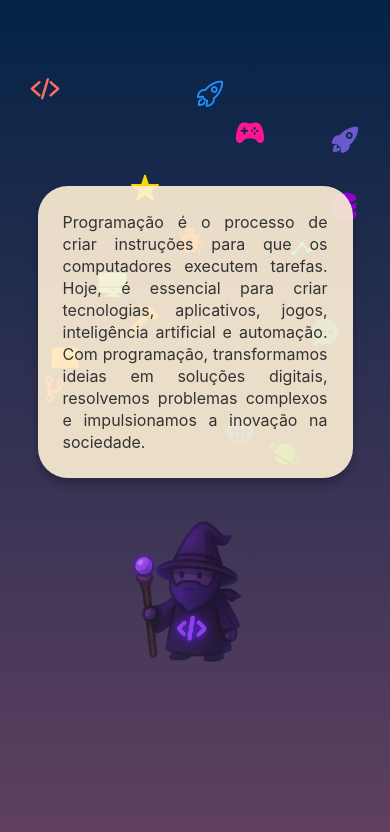
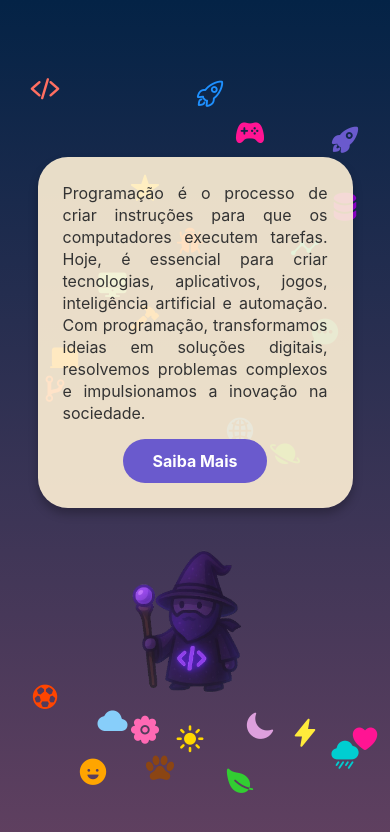
Before and after one commit to mbbia10/pqap, a React Native app in the folder programmersquest/: screen /Bege in a window 390 px wide. Shown: the top 832 px of the page. Built offline with nearby package versions, Linux system fonts and the light colour scheme.

Commit message:
tela bege final

```diff
--- a/programmersquest/src/screens/BegeScreen.js
+++ b/programmersquest/src/screens/BegeScreen.js
@@ -6,6 +6,8 @@ import {
   Image,
   Animated,
   Dimensions,
+  Pressable,
+  Linking,
 } from 'react-native';
 import { Ionicons } from '@expo/vector-icons';
 import { LinearGradient } from 'expo-linear-gradient';
@@ -16,11 +18,41 @@ export default function BegeScreen() {
   // Mago flutuante
   const floatAnim = useRef(new Animated.Value(0)).current;
 
-  // Criar refs para 15 ícones
-  const iconAnims = Array.from({ length: 15 }, () => useRef(new Animated.Value(0)).current);
+  // Ícones com posições e cores
+  const icons = [
+    { name: 'code-slash', color: '#ff6f61', top: 50, left: 30 },
+    { name: 'rocket', color: '#6a5acd', top: 100, left: width - 60 },
+    { name: 'laptop', color: '#ffa500', top: height / 2 - 100, left: 50 },
+    { name: 'bug', color: '#ff4500', top: 200, left: width / 2 - 20 },
+    { name: 'chatbubble-ellipses', color: '#20b2aa', top: 300, left: width - 80 },
+    { name: 'star', color: '#ffd700', top: 150, left: width / 3 },
+    { name: 'desktop', color: '#7fffd4', top: 250, left: width / 4 },
+    { name: 'globe', color: '#1e90ff', top: 400, left: width / 2 + 30 },
+    { name: 'game-controller', color: '#ff1493', top: 100, left: width / 2 + 40 },
+    { name: 'analytics', color: '#00ffff', top: 220, left: width - 100 },
+    { name: 'git-branch', color: '#ff6347', top: 350, left: 40 },
+    { name: 'server', color: '#9400d3', top: 180, left: width - 60 },
+    { name: 'rocket-outline', color: '#1e90ff', top: 60, left: width / 2 },
+    { name: 'hammer', color: '#ff8c00', top: 280, left: width / 3 },
+    { name: 'planet', color: '#32cd32', top: 420, left: width - 120 },
+    { name: 'football', color: '#ff4500', top: height - 180, left: 30 },
+    { name: 'cloud', color: '#87cefa', top: height - 160, left: width / 4 },
+    { name: 'sunny', color: '#ffd700', top: height - 140, left: width / 2 - 20 },
+    { name: 'moon', color: '#dda0dd', top: height - 160, left: width / 2 + 50 },
+    { name: 'rainy', color: '#00ced1', top: height - 120, left: width - 60 },
+    { name: 'flower', color: '#ff69b4', top: height - 140, left: width / 3 },
+    { name: 'paw', color: '#8b4513', top: height - 100, left: width / 2 - 50 },
+    { name: 'leaf', color: '#32cd32', top: height - 90, left: width / 2 + 30 },
+    { name: 'flash', color: '#ffeb3b', top: height - 150, left: width - 100 },
+    { name: 'heart', color: '#ff1493', top: height - 130, left: width - 40 },
+    { name: 'happy', color: '#ffa500', top: height - 110, left: width / 5 },
+  ];
+
+  // Animated.Values para cada ícone (mesmo tamanho do array icons)
+  const iconAnims = useRef(icons.map(() => new Animated.Value(0))).current;
 
   useEffect(() => {
-    // Mago flutuante
+    // Animação do mago
     Animated.loop(
       Animated.sequence([
         Animated.timing(floatAnim, { toValue: -10, duration: 2000, useNativeDriver: true }),
@@ -28,7 +60,7 @@ export default function BegeScreen() {
       ])
     ).start();
 
-    // Ícones flutuando de forma independente
+    // Animação de todos os ícones
     iconAnims.forEach(anim => {
       Animated.loop(
         Animated.sequence([
@@ -47,28 +79,9 @@ export default function BegeScreen() {
     });
   }, []);
 
-  // Posições e cores dos 15 ícones
-  const icons = [
-    { name: 'code-slash', color: '#ff6f61', top: 50, left: 30 },
-    { name: 'rocket', color: '#6a5acd', top: 100, left: width - 60 },
-    { name: 'laptop', color: '#ffa500', top: height / 2 - 100, left: 50 },
-    { name: 'bug', color: '#ff4500', top: 200, left: width / 2 - 20 },
-    { name: 'chatbubble-ellipses', color: '#20b2aa', top: 300, left: width - 80 },
-    { name: 'star', color: '#ffd700', top: 150, left: width / 3 },
-    { name: 'desktop', color: '#7fffd4', top: 250, left: width / 4 },
-    { name: 'globe', color: '#1e90ff', top: 400, left: width / 2 + 30 },
-    { name: 'game-controller', color: '#ff1493', top: 100, left: width / 2 + 40 },
-    { name: 'analytics', color: '#00ffff', top: 220, left: width - 100 },
-    { name: 'git-branch', color: '#ff6347', top: 350, left: 40 },
-    { name: 'server', color: '#9400d3', top: 180, left: width - 60 },
-    { name: 'rocket-outline', color: '#1e90ff', top: 60, left: width / 2 },
-    { name: 'hammer', color: '#ff8c00', top: 280, left: width / 3 },
-    { name: 'planet', color: '#32cd32', top: 420, left: width - 120 },
-  ];
-
   return (
     <LinearGradient
-      colors={['#042346ff', '#604060']} // fundo bege escuro com roxo
+      colors={['#042346ff', '#604060']} // fundo degradê escuro
       style={styles.container}
     >
       {/* Ícones animados */}
@@ -96,6 +109,14 @@ export default function BegeScreen() {
           Com programação, transformamos ideias em soluções digitais, resolvemos problemas complexos e impulsionamos
           a inovação na sociedade.
         </Text>
+
+        {/* Botão Saiba Mais */}
+        <Pressable
+          style={styles.button}
+          onPress={() => Linking.openURL('https://pt.wikipedia.org/wiki/Programação')}
+        >
+          <Text style={styles.buttonText}>Saiba Mais</Text>
+        </Pressable>
       </View>
 
       {/* Mago flutuante */}
@@ -125,7 +146,8 @@ const styles = StyleSheet.create({
     elevation: 8,
     marginVertical: 20,
     width: '90%',
-    zIndex: 1, // garante que a caixa fique acima do fundo, mas ícones podem passar por cima
+    zIndex: 1,
+    alignItems: 'center',
   },
   text: {
     fontSize: 16,
@@ -133,15 +155,27 @@ const styles = StyleSheet.create({
     textAlign: 'justify',
     lineHeight: 22,
   },
+  button: {
+    marginTop: 15,
+    backgroundColor: '#6a5acd',
+    paddingVertical: 12,
+    paddingHorizontal: 30,
+    borderRadius: 25,
+  },
+  buttonText: {
+    color: '#fff',
+    fontWeight: 'bold',
+    fontSize: 16,
+  },
   wizard: {
     width: 160,
     height: 160,
     resizeMode: 'contain',
     marginTop: 20,
-    zIndex: 2, // mago acima da caixa
+    zIndex: 2,
   },
   icon: {
     position: 'absolute',
-    zIndex: 0, // ícones ficam atrás do mago, podem passar parcialmente pela caixa
+    zIndex: 0,
   },
 });
```
